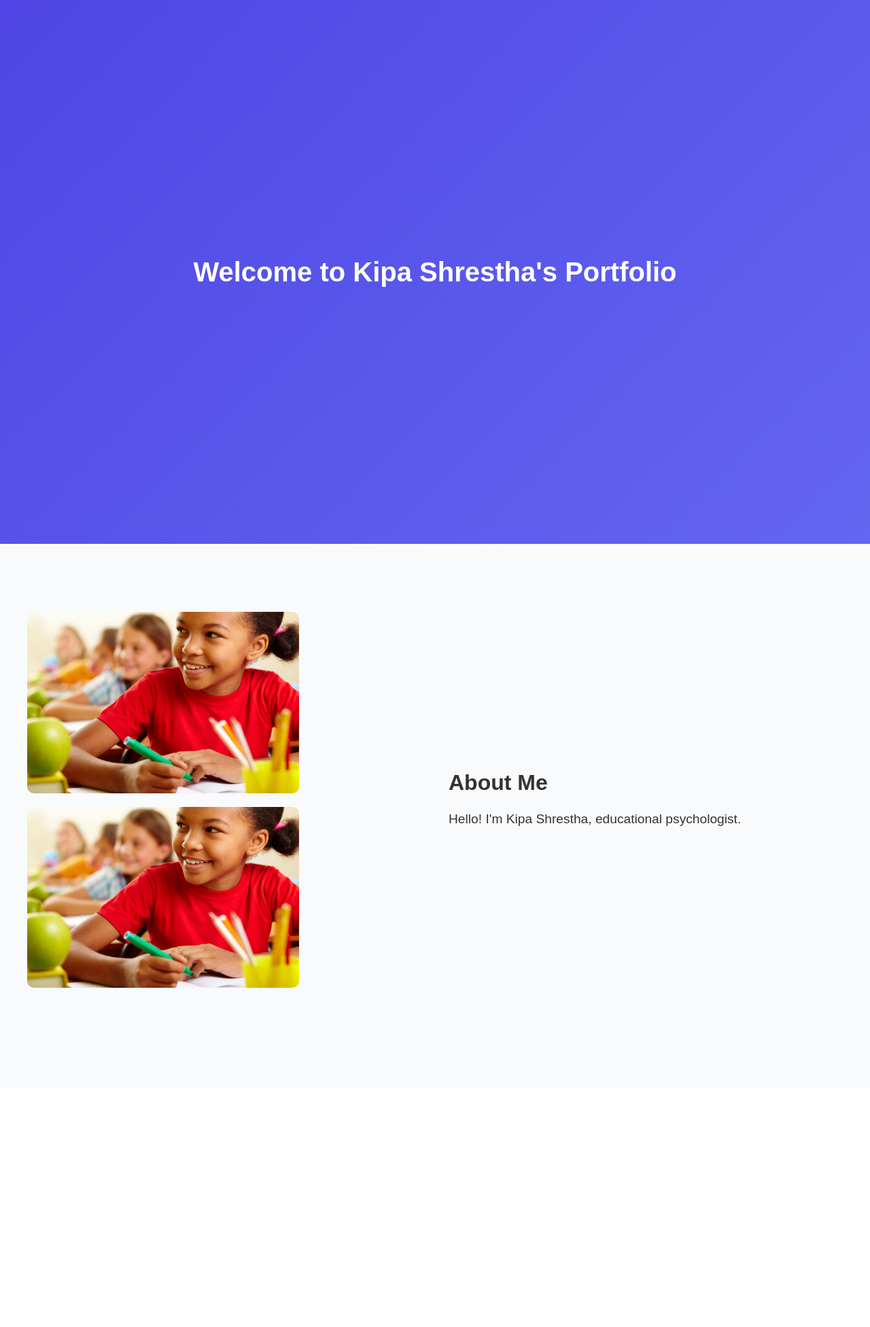
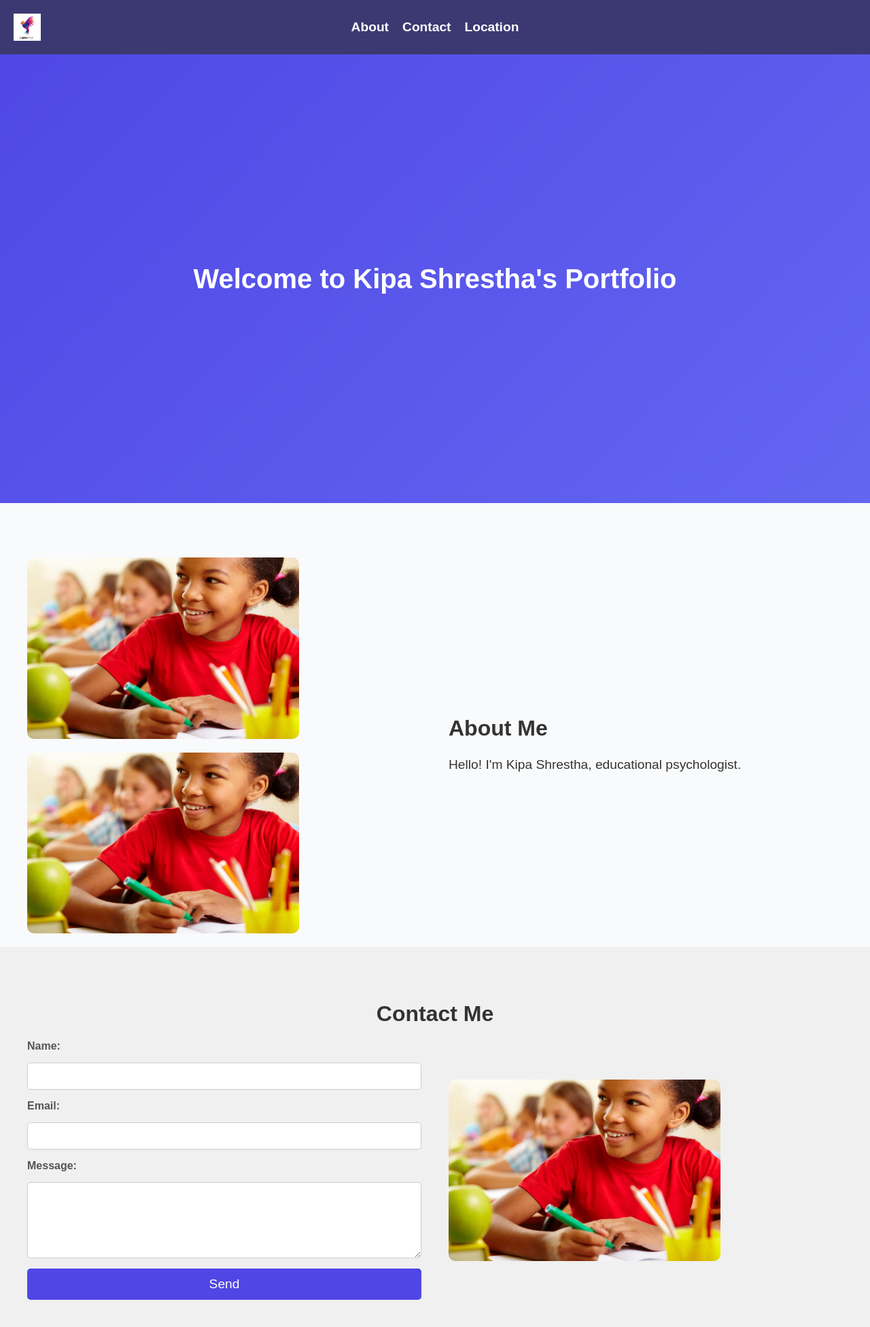
Before and after one commit to AnsonCS/kipa_webpage, a website: page index.html in a window 1280 px wide. Shown: the whole page at 68% size. Before the commit the page ends 1600 px from the top, so only its background shows below. Drawn offline with Linux system fonts and the light colour scheme.

Commit message:
Currenly have a functional webpage with dynamic smooth movement, all are still temporary, once confirmed, we shall add more details to the webpage

```diff
--- /dev/null
+++ b/assets/styles/about.css
@@ -0,0 +1,55 @@
+/* About Me Section */
+.about-me {
+  padding: 100px 20px 20px 20px;
+  padding-top: 80px;
+  background-color: #f9fafb;
+  text-align: center;
+  color: #333;
+}
+
+.about-container {
+  display: flex;
+  justify-content: center;
+  align-items: center;
+  gap: 40px;
+  max-width: 1200px;
+  margin: 0 auto;
+}
+
+.about-images {
+  flex: 1;
+  display: flex;
+  flex-direction: column;
+  gap: 20px;
+}
+
+.about-images img {
+  width: 100%;
+  max-width: 400px;
+  border-radius: 10px;
+  opacity: 0;
+  transform: translateY(30px);
+  transition: opacity 1s ease, transform 1s ease;
+}
+
+.about-text {
+  flex: 1;
+  color: #333;
+  text-align: left;
+}
+
+.about-text h2 {
+  font-size: 2rem;
+  margin-bottom: 20px;
+}
+
+.about-text p {
+  font-size: 1.2rem;
+  line-height: 1.6;
+}
+
+/* Animation for images */
+.fade-in.show {
+  opacity: 1;
+  transform: translateY(0);
+}
--- /dev/null
+++ b/assets/styles/contact.css
@@ -0,0 +1,114 @@
+/* Contact Section */
+.contact-section {
+  padding: 80px 20px 40px 20px;
+  background-color: #f0f0f0;
+}
+
+.contact-section h2 {
+  font-size: 2rem;
+  margin-bottom: 20px;
+  color: #333;
+  text-align: center;
+}
+
+.contact-container {
+  display: flex;
+  justify-content: center;
+  align-items: center;
+  gap: 40px;
+  max-width: 1200px;
+  margin: 0 auto;
+}
+
+.contact-form {
+  flex: 1;
+  display: flex;
+  flex-direction: column;
+  gap: 15px;
+}
+
+.contact-form label {
+  font-weight: bold;
+  color: #555;
+}
+
+.contact-form input,
+.contact-form textarea {
+  padding: 10px;
+  border: 1px solid #ccc;
+  border-radius: 5px;
+  font-size: 1rem;
+  resize: vertical;
+}
+
+.contact-form button {
+  background-color: #4f46e5;
+  color: white;
+  border: none;
+  padding: 12px;
+  font-size: 1.2rem;
+  border-radius: 5px;
+  cursor: pointer;
+  transition: background-color 0.3s ease;
+}
+
+.contact-form button:hover {
+  background-color: #6366f1;
+}
+
+.contact-images {
+  flex: 1;
+  display: flex;
+  flex-direction: column;
+  gap: 20px;
+}
+
+.contact-images img {
+  width: 100%;
+  max-width: 400px;
+  border-radius: 10px;
+}
+
+.contact-section h2 {
+  font-size: 2rem;
+  margin-bottom: 20px;
+  color: #333;
+}
+
+.contact-form {
+  max-width: 600px;
+  margin: 0 auto;
+  display: flex;
+  flex-direction: column;
+  gap: 15px;
+}
+
+.contact-form label {
+  font-weight: bold;
+  text-align: left;
+  color: #555;
+}
+
+.contact-form input,
+.contact-form textarea {
+  padding: 10px;
+  border: 1px solid #ccc;
+  border-radius: 5px;
+  font-size: 1rem;
+  resize: vertical;
+}
+
+.contact-form button {
+  background-color: #4f46e5;
+  color: white;
+  border: none;
+  padding: 12px;
+  font-size: 1.2rem;
+  border-radius: 5px;
+  cursor: pointer;
+  transition: background-color 0.3s ease;
+}
+
+.contact-form button:hover {
+  background-color: #6366f1;
+}
--- /dev/null
+++ b/assets/styles/landing.css
@@ -0,0 +1,20 @@
+/* Landing Section */
+.landing {
+    height: calc(100vh - 60px);
+    padding-top: 80px;
+    background: linear-gradient(135deg, #4f46e5, #6366f1);
+    display: flex;
+    justify-content: center;
+    align-items: center;
+    text-align: center;
+    color: white;
+    position: relative;
+    overflow: hidden;
+}
+
+.landing h1 {
+    font-size: 2.5rem;
+    animation: fadeIn 2s ease-in-out;
+    position: relative;
+    transition: transform 0.5s ease-out;
+}
--- /dev/null
+++ b/assets/styles/nav.css
@@ -0,0 +1,55 @@
+/* Navigation bar */
+nav {
+    background-color: #3c3972;
+    color: white;
+    padding: 20px;
+    position: fixed;
+    width: 100%;
+    top: 0;
+    left: 0;
+    z-index: 1000;
+
+    display: flex;
+    align-items: center;
+    justify-content: space-between;
+    height: auto; /* Allow height to grow based on content */
+}
+
+/* Logo container */
+.logo {
+    display: flex;
+    align-items: center;
+}
+
+/* Center wrapper for nav links */
+.nav-center {
+    position: absolute;
+    left: 50%;
+    transform: translateX(-50%);
+}
+
+/* Navigation links */
+.nav-links {
+    list-style: none;
+    display: flex;
+    align-items: center;
+    gap: 20px;
+    margin: 0;
+    padding: 0;
+}
+
+.nav-links li {
+    display: inline;
+}
+
+.nav-links li a {
+    color: white;
+    text-decoration: none;
+    font-weight: bold;
+    font-size: 1.2rem;
+    transition: color 0.3s ease;
+}
+
+.nav-links li a:hover {
+    color: #6366f1;
+}
--- /dev/null
+++ b/assets/styles/style.css
@@ -0,0 +1,17 @@
+/* Reset some defaults */
+* {
+  margin: 0;
+  padding: 0;
+  box-sizing: border-box;
+}
+
+body, html {
+  height: 100%;
+  font-family: 'Arial', sans-serif;
+  scroll-behavior: smooth;
+}
+
+/* Smooth scrolling */
+html {
+  scroll-behavior: smooth;
+}
--- a/index.html
+++ b/index.html
@@ -1,25 +1,45 @@
 <!DOCTYPE html>
 <html lang="en">
+
 <head>
-  <meta charset="UTF-8">
-  <meta name="viewport" content="width=device-width, initial-scale=1.0">
+  <meta charset="UTF-8" />
+  <meta name="viewport" content="width=device-width, initial-scale=1.0" />
   <title>Kipa Shrestha Portfolio</title>
-  <link rel="stylesheet" href="style.css">
+  <link rel="stylesheet" href="/assets/styles/style.css" />
+  <link rel="stylesheet" href="/assets/styles/landing.css" />
+  <link rel="stylesheet" href="/assets/styles/about.css" />
+  <link rel="stylesheet" href="/assets/styles/contact.css" />
+  <link rel="stylesheet" href="/assets/styles/nav.css" />
 </head>
+
 <body>
 
+  <!-- Navigation bar -->
+  <nav class="navbar">
+    <div class="logo">
+      <img src="assets/images/bird_placeholder.jpg" alt="Logo" class="logo-img" width="40" height="40" />
+    </div>
+    <div class="nav-center">
+      <ul class="nav-links">
+        <li><a href="#about">About</a></li>
+        <li><a href="#contact">Contact</a></li>
+        <li><a href="#location">Location</a></li>
+      </ul>
+    </div>
+  </nav>
+
   <!-- Landing Section -->
-  <section class="landing">
+  <section id="landing" class="landing">
     <h1>Welcome to Kipa Shrestha's Portfolio</h1>
   </section>
 
   <!-- About Me Section -->
-  <section class="about-me">
+  <section id="about" class="about-me">
     <div class="about-container">
       <!-- Images Column -->
       <div class="about-images">
-        <img src="assets/images/image_1.jpg" alt="Kipa Shrestha" class="fade-in">
-        <img src="assets/images/image_1.jpg" alt="Kipa Shrestha" class="fade-in">
+        <img src="assets/images/image_1.jpg" alt="Kipa Shrestha" class="fade-in" />
+        <img src="assets/images/image_1.jpg" alt="Kipa Shrestha" class="fade-in" />
       </div>
       <!-- Text Column -->
       <div class="about-text">
@@ -29,6 +49,29 @@
     </div>
   </section>
 
+  <!-- Contact Section -->
+  <section id="contact" class="contact-section">
+    <h2>Contact Me</h2>
+    <div class="contact-container">
+      <form class="contact-form">
+        <label for="name">Name:</label>
+        <input type="text" id="name" name="name" required />
+
+        <label for="email">Email:</label>
+        <input type="email" id="email" name="email" required />
+
+        <label for="message">Message:</label>
+        <textarea id="message" name="message" rows="5" required></textarea>
+
+        <button type="submit">Send</button>
+      </form>
+      <div class="contact-images">
+        <img src="assets/images/image_1.jpg" alt="Contact Image" />
+      </div>
+    </div>
+  </section>
+
   <script src="script.js"></script>
 </body>
+
 </html>
--- a/style.css
+++ /dev/null
@@ -1,88 +0,0 @@
-/* Reset some defaults */
-* {
-    margin: 0;
-    padding: 0;
-    box-sizing: border-box;
-  }
-
-  body, html {
-    height: 100%;
-    font-family: 'Arial', sans-serif;
-    scroll-behavior: smooth;
-  }
-
-  /* Landing Section */
-  .landing {
-    height: 100vh;
-    background: linear-gradient(135deg, #4f46e5, #6366f1);
-    display: flex;
-    justify-content: center;
-    align-items: center;
-    text-align: center;
-    color: white;
-    position: relative;
-    overflow: hidden;
-  }
-
-  .landing h1 {
-    font-size: 2.5rem;
-    animation: fadeIn 2s ease-in-out;
-    position: relative;
-    transition: transform 0.5s ease-out;
-  }
-
-  /* About Me Section */
-.about-me {
-    height: 100vh;
-    background-color: #f9fafb;
-    padding: 100px 20px;
-    text-align: center;
-    color: #333;
-  }
-
-  .about-container {
-    display: flex;
-    justify-content: center;
-    align-items: center;
-    gap: 40px;
-    max-width: 1200px;
-    margin: 0 auto;
-  }
-
-  .about-images {
-    flex: 1;
-    display: flex;
-    flex-direction: column;
-    gap: 20px;
-  }
-
-  .about-images img {
-    width: 100%;
-    max-width: 400px;
-    border-radius: 10px;
-    opacity: 0;
-    transform: translateY(30px);
-    transition: opacity 1s ease, transform 1s ease;
-  }
-
-  .about-text {
-    flex: 1;
-    color: #333;
-    text-align: left;
-  }
-
-  .about-text h2 {
-    font-size: 2rem;
-    margin-bottom: 20px;
-  }
-
-  .about-text p {
-    font-size: 1.2rem;
-    line-height: 1.6;
-  }
-
-  /* Animation for images */
-  .fade-in.show {
-    opacity: 1;
-    transform: translateY(0);
-  }
```
Also changed, not shown: assets/images/bird_placeholder.jpg (added).
